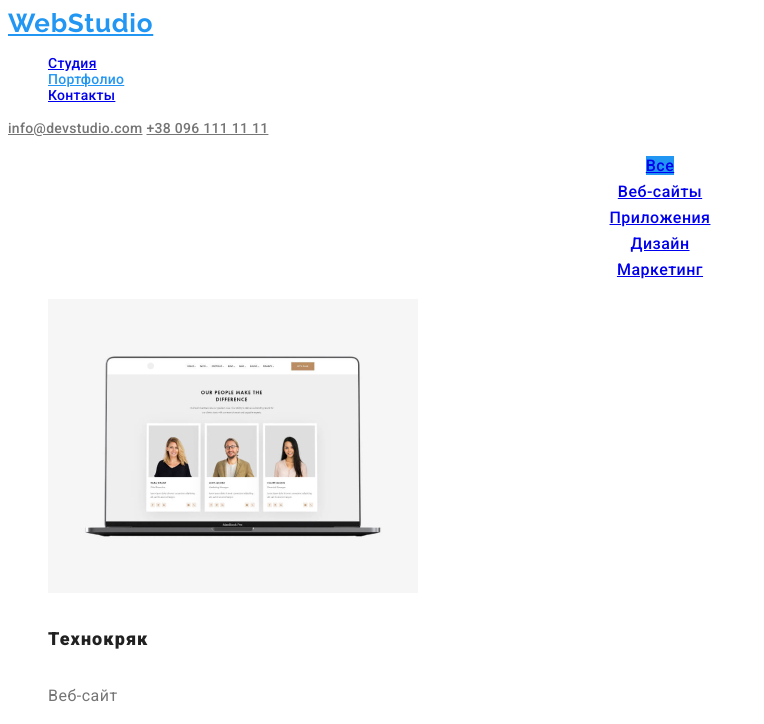
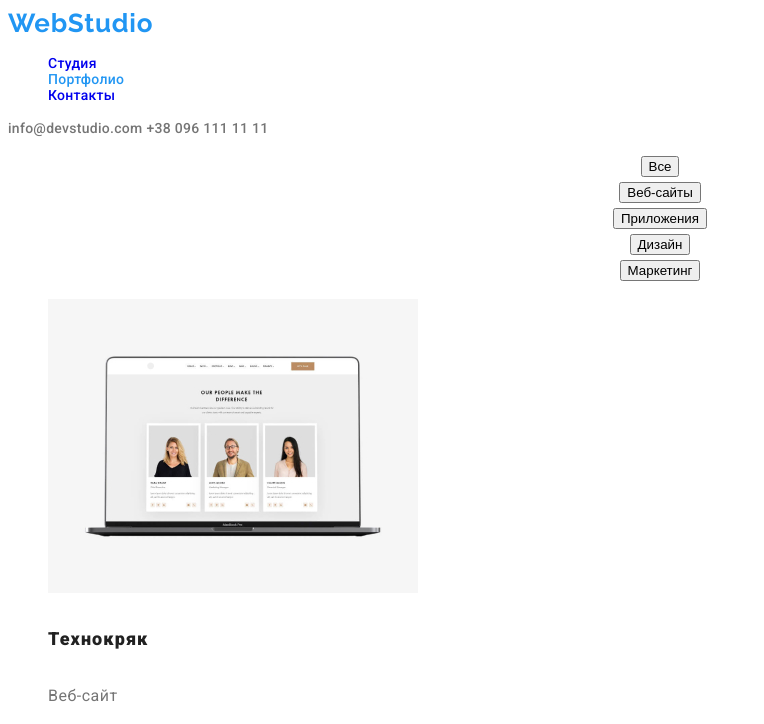
Before and after one commit to Kryassan/goit-murkup-hw-02, a plain HTML site: page portfolio.html in a window 1280 px wide. Shown: the top 724 px of the page, without its empty margins (0-764 px from the left). Drawn offline with Linux system fonts and the light colour scheme.

Commit message:
исправляет кнопки и ссылки

```diff
--- a/css/styles.css
+++ b/css/styles.css
@@ -187,12 +187,8 @@
   color: #ffffff;
 }
 
-.gallary .list-filters:hover,
-.gallary .list-filters:focus {
-  color: var(--primary-text-color);
-}
-
-.gallary .filter-active {
+.gallary .filter:hover,
+.gallary .filter:focus {
   background-color: var(--primary-text-color);
 }
 
--- a/portfolio.html
+++ b/portfolio.html
@@ -9,16 +9,20 @@
         rel="stylesheet">
     <link rel="stylesheet" href="css/styles.css">
     <style>
+        a {
+            text-decoration: none;
+        }
         li {
             list-style-type: none;
         }
+
     </style>
 </head>
 
 <body>
     <header class="header">
         <nav>
-            <a class="logo" href="#" lang="en">WebStudio</a>
+            <a class="logo" href="#" lang="en"><span>Web</span>Studio</a>
             <ul>
                 <li class="item">
                     <a class="link" href="./index.html">Студия</a>
@@ -40,19 +44,19 @@
         <section class="gallary">
             <ul class="list-filters">
                 <li class="item">
-                    <a class="filter-active" href="#">Все</a>
+                    <button class="filter" type="button">Все</button>
                 </li>
                 <li>
-                    <a class="filter" href="#">Веб-сайты</a>
+                    <button class="filter" type="button">Веб-сайты</button>
                 </li>
                 <li>
-                    <a class="filter" href="#">Приложения</a>
+                    <button class="filter" type="button">Приложения</button>
                 </li>
                 <li>
-                    <a class="filter" href="#">Дизайн</a>
+                    <button class="filter" type="button">Дизайн</button>
                 </li>
                 <li>
-                    <a class="filter" href="#">Маркетинг</a>
+                    <button class="filter" type="button">Маркетинг</button>
                 </li>
             </ul>
             <ul class="list-portfolio">
```
Also changed, not shown: index.html (+3 -0 lines).
